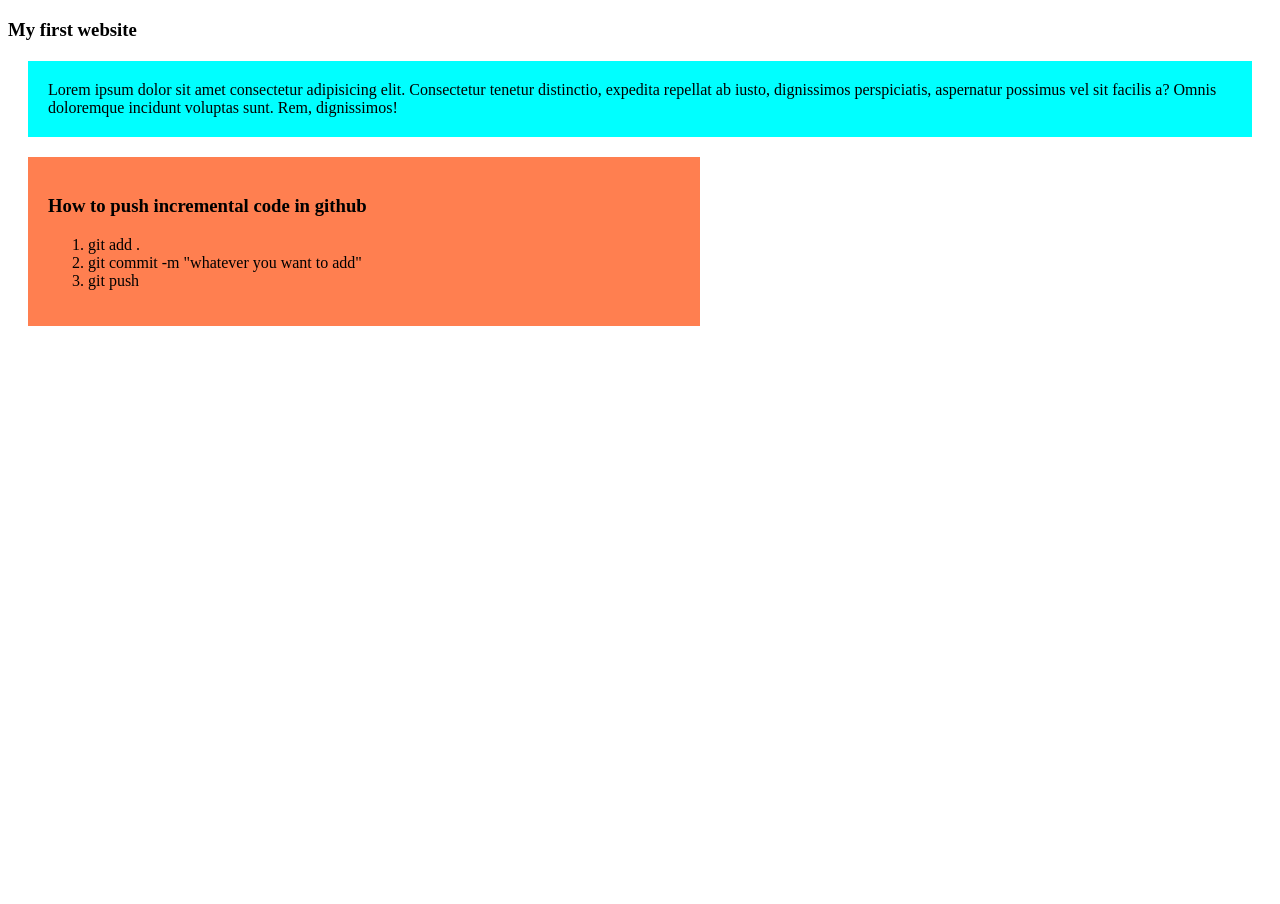
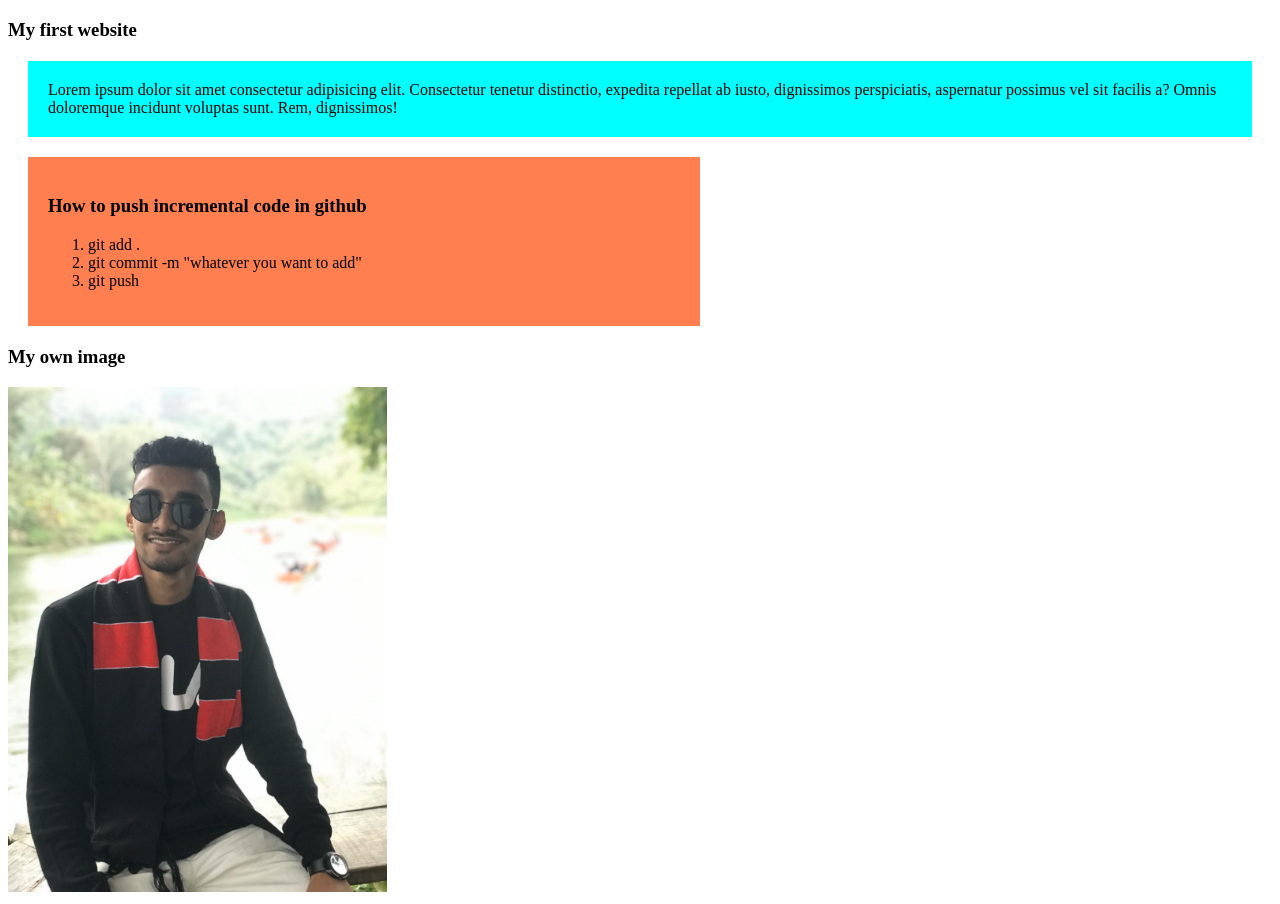
Before and after one commit to Sajid5659/my-first-github-repo, a plain HTML site: page index.html in a window 1280 px wide. Before the commit the page ends 800 px from the top, so only its background shows below. Drawn offline with Linux system fonts and the light colour scheme.

Commit message:
my own picture

```diff
--- a/index.html
+++ b/index.html
@@ -19,5 +19,9 @@
             <li>git push</li>
         </ol>
     </div>
+    <div>
+        <h3>My own image</h3>
+        <img style="width: 30%; height: 20%" src="IMG-20200103-WA0117.jpg" alt="">
+    </div>
 </body>
 </html>
```
Also changed, not shown: IMG-20200103-WA0117.jpg (added).
